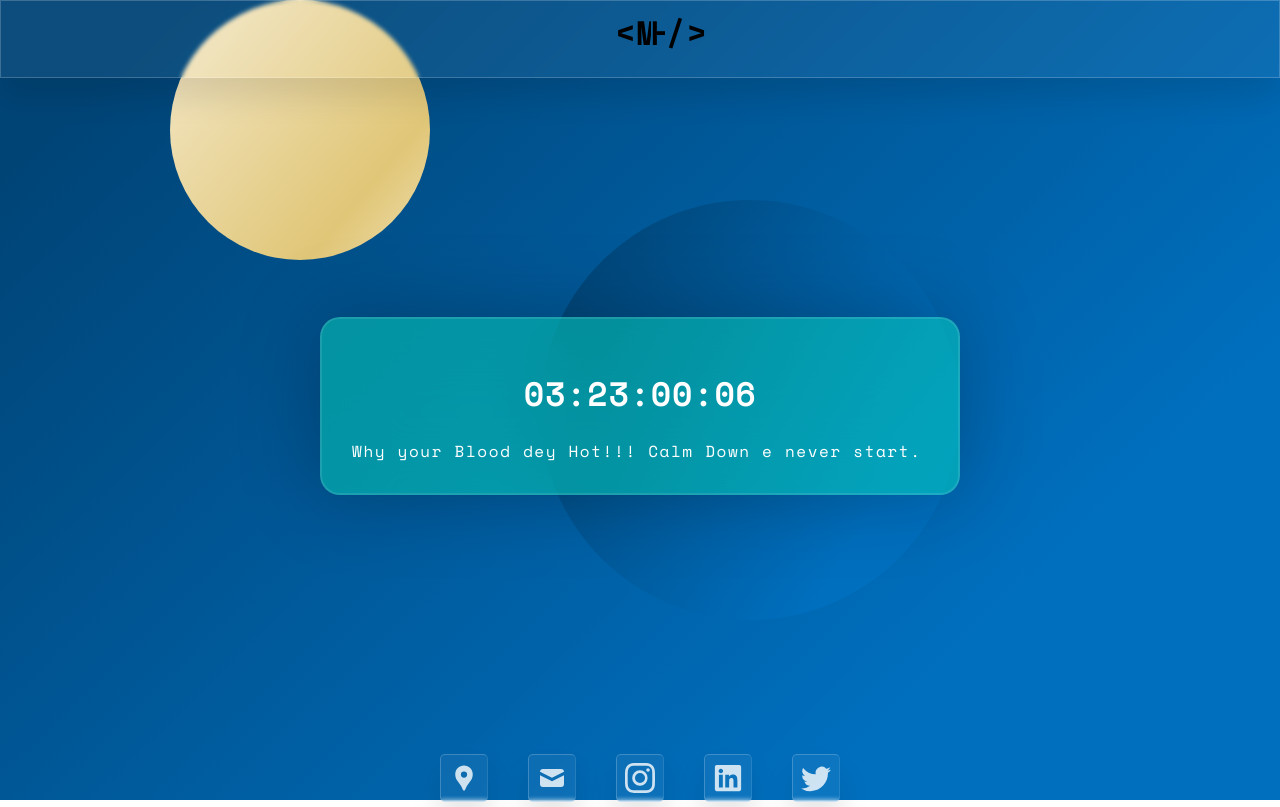
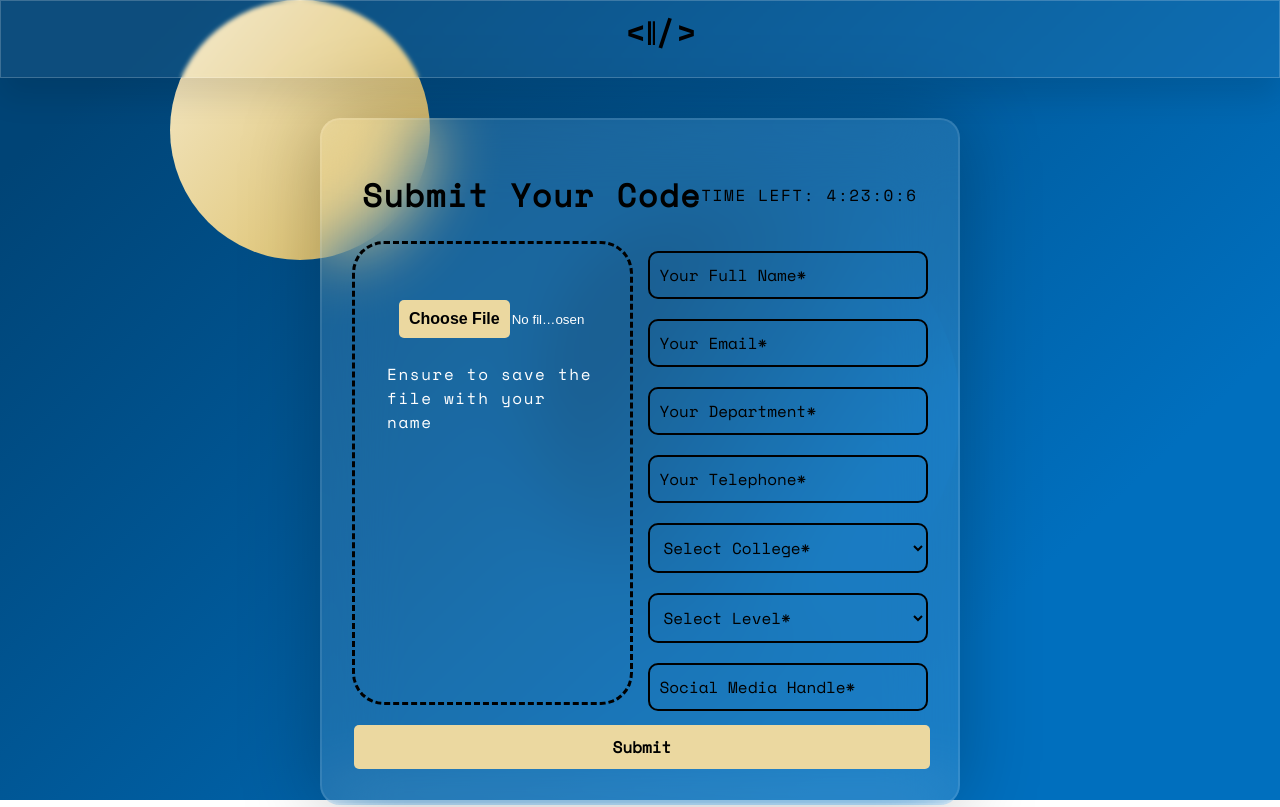
Before and after one commit to ABUAD-Salt-Valley-Associates-ASVA/submit-hack, a React (Create React App) app: page / in a window 1280 px wide. Shown: the top 807 px of the page. Built offline with nearby package versions, Linux system fonts and the light colour scheme.

Commit message:
Added backend API

```diff
--- a/package.json
+++ b/package.json
@@ -1,7 +1,7 @@
 {
   "name": "submit-hack",
   "version": "0.1.0",
-  "proxy": "http://127.0.0.1:3001/",
+  "proxy": "http://127.0.0.1:3001",
   "private": true,
   "dependencies": {
     "@emotion/react": "^11.9.3",
--- a/src/App.js
+++ b/src/App.js
@@ -1,7 +1,7 @@
 import Bg from "./Components/Bg";
 import Footer from "./Components/Footer";
 import "./App.css";
-// import Timer from "./Components/Timer";
+import Timer from "./Components/Timer";
 // import Leaderboard from "./Components/Leaderboard";
 // import TimesUp from "./Components/TimesUp";
 import First from "./Components/First";
@@ -27,8 +27,8 @@ function App() {
           marginBottom: "5vh",
         }}
       >
-        {/* <Timer /> */}
-        <First />
+        <Timer />
+        {/* <First /> */}
         {/* <TimesUp /> */}
         {/* <Leaderboard /> */}
       </div>
--- a/src/Components/Form.jsx
+++ b/src/Components/Form.jsx
@@ -23,15 +23,19 @@ const Form = () => {
           social: "",
           file: null,
         }}
-        onSubmit={(values, { resetForm, setSubmitting }) => {
+        onSubmit={(values, { resetForm, setSubmitting, setFieldValue }) => {
           const formData = new FormData();
           for (let value in values) {
             formData.append(value, values[value]);
           }
           axios
-            .post("submit-hack.herokuapp.com/google-blah-blah", formData)
+            .post(
+              "https://submit-hack.herokuapp.com/upload-data-to-google-drive",
+              formData
+            )
             .then((res) => {
               resetForm({ values: "" });
+              setFieldValue({ file: null });
               console.log(res);
             })
             .catch((err) => {
```
Also changed, not shown: server.js (+8 -3 lines), 2 other files (tests, documents, lock files or other folders).
